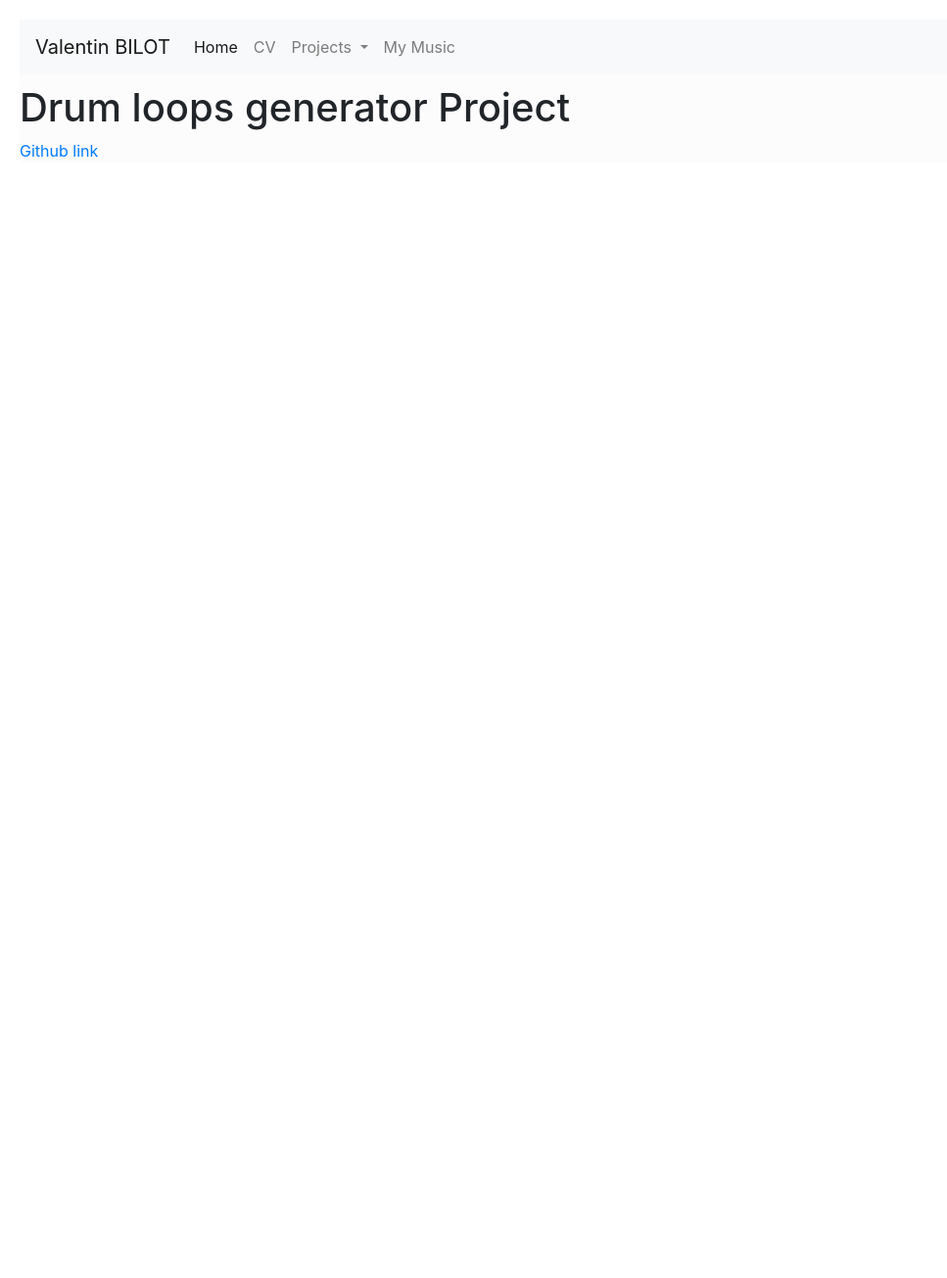
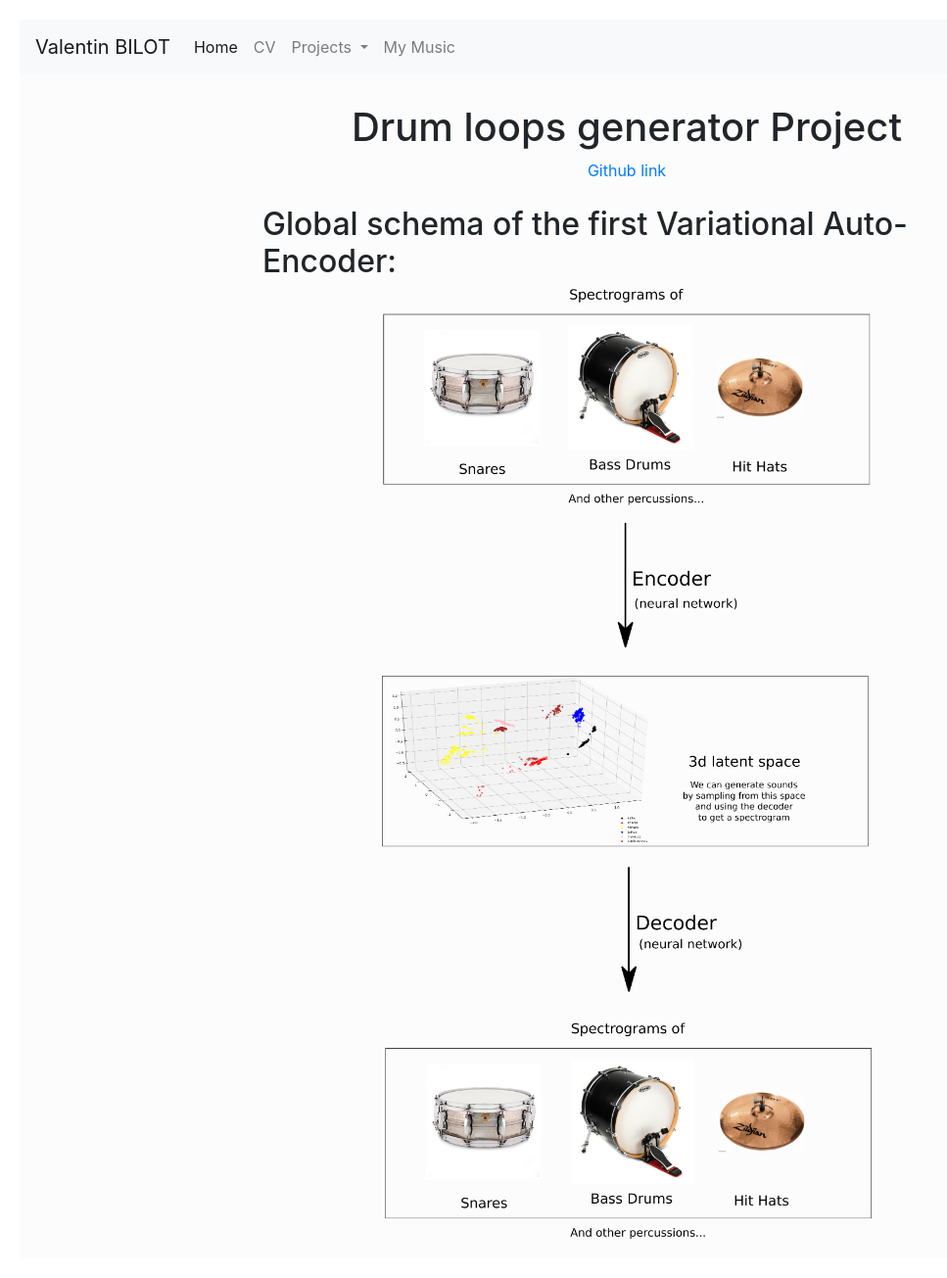
Before and after one commit to ValentinBilot/PersonalWebSite, a Node server app: page /drumloopsgenerator in a window 1280 px wide. Shown: the whole page at 98% size, without its empty margins (0-967 px from the left). Before the commit the page ends 160 px from the top, so only its background shows below. Run offline with Node 20, Linux system fonts and the light colour scheme; some libraries are stand-ins or nearby versions.

Commit message:
quick commit

```diff
--- a/views/drumloopsgenerator.twig
+++ b/views/drumloopsgenerator.twig
@@ -2,9 +2,12 @@
 
 {% block body %}
 
-
+    <div class="main">
     <h1>Drum loops generator Project</h1>
-
     <a href="https://github.com/ValentinBilot/DrumLoopsGenerator"> Github link </a>
+    </br>
+    <h2>Global schema of the first Variational Auto-Encoder:</h2>
+    <img src="images/drum_loops_global_sheme.png" style="max-width:500px;">
+    </div>
 
 {% endblock %}
```
Also changed, not shown: public/images/drum_loops_global_sheme.png (added).
